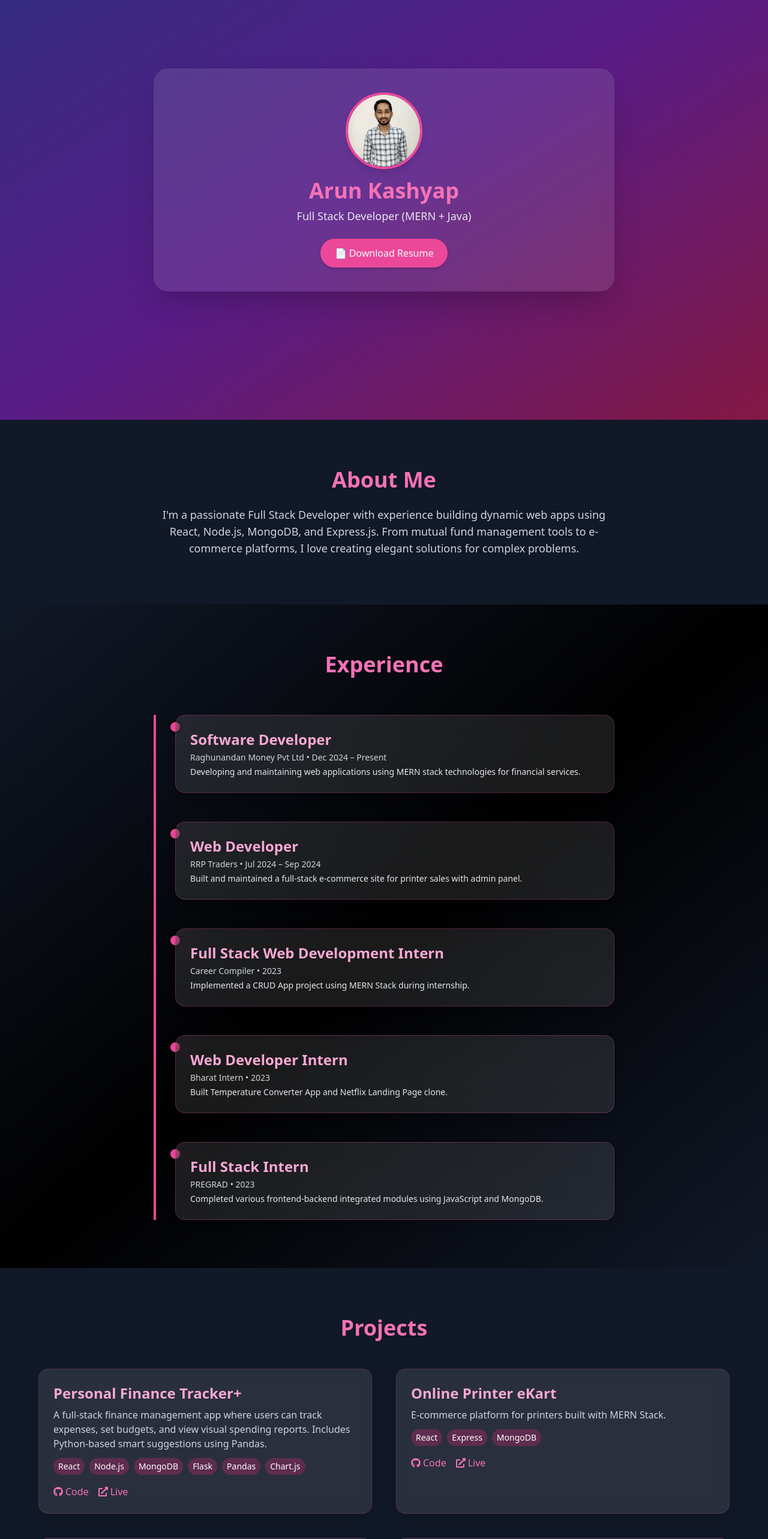
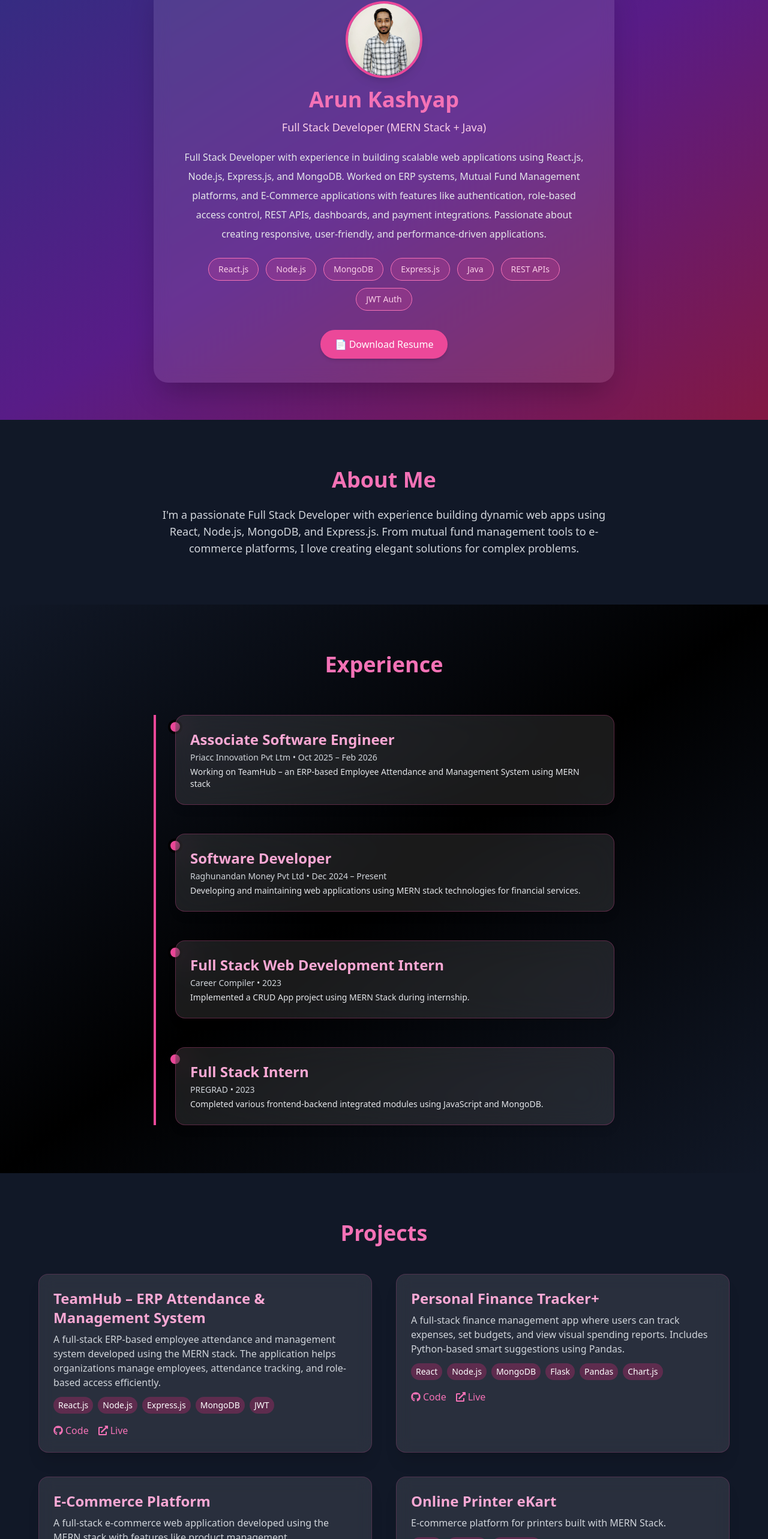
Before and after one commit to arunkashyap230/portfolio, a React (Create React App) app: page / in a window 1280 px wide. Shown: the part 100-2666 px from the top of the page at 60% size. Built offline with nearby package versions, Linux system fonts and the light colour scheme.

Commit message:
lastest updated

```diff
--- a/src/components/Experience.jsx
+++ b/src/components/Experience.jsx
@@ -3,6 +3,13 @@ import React from "react";
 import { motion } from "framer-motion";
 
 const experiences = [
+  {
+    title: "Associate Software Engineer",
+    company: "Priacc Innovation Pvt Ltm",
+    duration: "Oct 2025 – Feb 2026",
+    description:
+      "Working on TeamHub – an ERP-based Employee Attendance and Management System using MERN stack",
+  },
   {
     title: "Software Developer",
     company: "Raghunandan Money Pvt Ltd",
@@ -10,13 +17,7 @@ const experiences = [
     description:
       "Developing and maintaining web applications using MERN stack technologies for financial services.",
   },
-  {
-    title: "Web Developer",
-    company: "RRP Traders",
-    duration: "Jul 2024 – Sep 2024",
-    description:
-      "Built and maintained a full-stack e-commerce site for printer sales with admin panel.",
-  },
+
   {
     title: "Full Stack Web Development Intern",
     company: "Career Compiler",
@@ -24,13 +25,7 @@ const experiences = [
     description:
       "Implemented a CRUD App project using MERN Stack during internship.",
   },
-  {
-    title: "Web Developer Intern",
-    company: "Bharat Intern",
-    duration: "2023",
-    description:
-      "Built Temperature Converter App and Netflix Landing Page clone.",
-  },
+
   {
     title: "Full Stack Intern",
     company: "PREGRAD",
--- a/src/components/Hero.jsx
+++ b/src/components/Hero.jsx
@@ -25,16 +25,48 @@ function Hero() {
 
         {/* 🧑‍💼 Name & Role */}
         <h1 className="text-4xl font-bold text-pink-400">Arun Kashyap</h1>
-        <p className="text-gray-200 text-lg mt-2 mb-6">
-          Full Stack Developer (MERN + Java)
+
+        <p className="text-pink-200 text-lg mt-3 font-medium">
+          Full Stack Developer (MERN Stack + Java)
         </p>
+
+        {/* ✨ About / Role */}
+        <p className="text-gray-200 mt-5 leading-8 text-[16px]">
+          Full Stack Developer with experience in building scalable web
+          applications using React.js, Node.js, Express.js, and MongoDB. Worked
+          on ERP systems, Mutual Fund Management platforms, and E-Commerce
+          applications with features like authentication, role-based access
+          control, REST APIs, dashboards, and payment integrations. Passionate
+          about creating responsive, user-friendly, and performance-driven
+          applications.
+        </p>
+
+        {/* 🚀 Skills */}
+        <div className="flex flex-wrap justify-center gap-3 mt-6">
+          {[
+            "React.js",
+            "Node.js",
+            "MongoDB",
+            "Express.js",
+            "Java",
+            "REST APIs",
+            "JWT Auth",
+          ].map((skill, index) => (
+            <span
+              key={index}
+              className="bg-pink-500/20 border border-pink-400 text-pink-200 px-4 py-2 rounded-full text-sm"
+            >
+              {skill}
+            </span>
+          ))}
+        </div>
 
         {/* 🔘 Resume Button */}
         <motion.a
-          href="https://drive.google.com/uc?export=download&id=16bLKcH0Ra97mOU_z-6wI2lrg11hgEUmF"
+          href="https://drive.google.com/file/d/1Lf_oVRmi0H25mNQf66ebCE5lJ4AKdzK9/view?usp=drive_link"
           target="_blank"
           rel="noopener noreferrer"
-          className="inline-block bg-pink-500 hover:bg-pink-600 text-white font-medium py-3 px-6 rounded-full shadow-md transition hover:shadow-lg"
+          className="inline-block mt-8 bg-pink-500 hover:bg-pink-600 text-white font-medium py-3 px-6 rounded-full shadow-md transition hover:shadow-lg"
           whileHover={{ scale: 1.05 }}
         >
           📄 Download Resume
--- a/src/components/Projects.jsx
+++ b/src/components/Projects.jsx
@@ -3,6 +3,21 @@ import { motion } from "framer-motion";
 import { FaExternalLinkAlt, FaGithub } from "react-icons/fa";
 
 const projects = [
+  {
+    title: "TeamHub – ERP Attendance & Management System",
+    description:
+      "A full-stack ERP-based employee attendance and management system developed using the MERN stack. The application helps organizations manage employees, attendance tracking, and role-based access efficiently.",
+    features: [
+      "Secure authentication and role-based access control",
+      "Employee attendance tracking and management",
+      "Admin dashboard for employee monitoring",
+      "CRUD operations for employee data management",
+      "RESTful APIs with MongoDB database integration",
+    ],
+    tech: ["React.js", "Node.js", "Express.js", "MongoDB", "JWT"],
+    link: "https://empteamhub.netlify.app/",
+    github: "https://github.com/arunkashyap230/Teamhub",
+  },
   {
     title: "Personal Finance Tracker+",
     description:
@@ -18,6 +33,23 @@ const projects = [
     link: "https://financetrackerper.netlify.app/",
     github: "https://github.com/arunkashyap230/PersonalFinanceTracker",
   },
+
+  {
+    title: "E-Commerce Platform",
+    description:
+      "A full-stack e-commerce web application developed using the MERN stack with features like product management, authentication, cart system, order handling, and role-based admin controls.",
+    features: [
+      "User authentication and role-based access control",
+      "Product listing, search, filter, and category management",
+      "Shopping cart and order management system",
+      "Admin panel for managing products, users, and orders",
+      "Responsive UI with secure REST API integration",
+    ],
+    tech: ["React.js", "Node.js", "Express.js", "MongoDB", "JWT"],
+    link: "https://jobaajecommerce.netlify.app/",
+    github: "https://github.com/arunkashyap230/jobaaj_Ecommerce_website",
+  },
+
   {
     title: "Online Printer eKart",
     description: "E-commerce platform for printers built with MERN Stack.",
```
